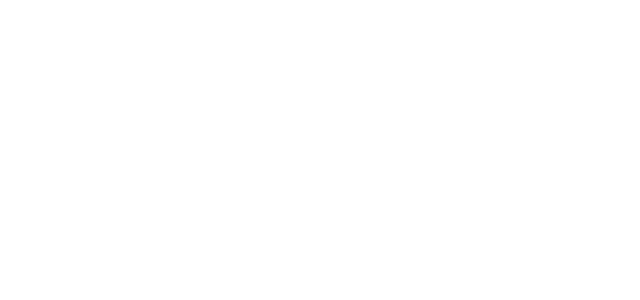
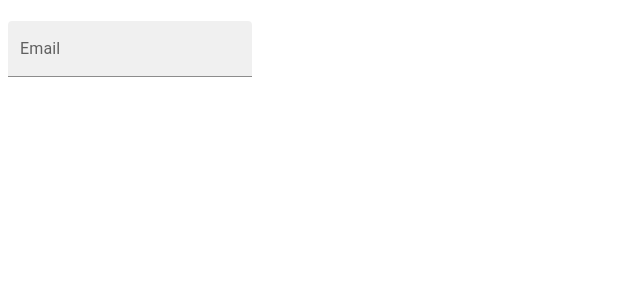
Before and after one commit to santosfk/toDoList, a React (Create React App) app: page /signup in a window 1280 px wide. Before the commit this address had no page. Shown: the top 300 px of the page, without its empty margins (0-640 px from the left). Built offline with nearby package versions, Linux system fonts and the light colour scheme.

Commit message:
feat : add signup with a first route and initalizing your structure

```diff
--- a/src/App.tsx
+++ b/src/App.tsx
@@ -1,10 +1,12 @@
 import * as React from "react";
 import { Routes, Route } from "react-router-dom";
 import Home from "./Screens/Home/home";
+import Signup from "./Screens/Signup/signup";
 
 function App() {
   return (
     <Routes>
+      <Route path="signup" element={<Signup />} />
       <Route path="/" element={<Home />} />
     </Routes>
   );
--- /dev/null
+++ b/src/Screens/Signup/signup.tsx
@@ -0,0 +1,11 @@
+import React from "react";
+import { TextField } from "@mui/material";
+import { Title } from "./style";
+export default function Signup() {
+  return (
+    <>
+      <Title></Title>
+      <TextField id="filled-basic" label="Email" variant="filled" />
+    </>
+  );
+}
--- /dev/null
+++ b/src/Screens/Signup/style.ts
@@ -0,0 +1,3 @@
+import styled from "styled-components";
+
+export const Title = styled.h1``;
--- a/src/global.styles.ts
+++ b/src/global.styles.ts
@@ -6,10 +6,8 @@
     padding: 0;
     font-family: Open-Sans, Helvetica, Sans-Serif;
     box-sizing: border-box;
-
     width: 100%;
     height: 100vh;
-
   }
 `;
 
```
